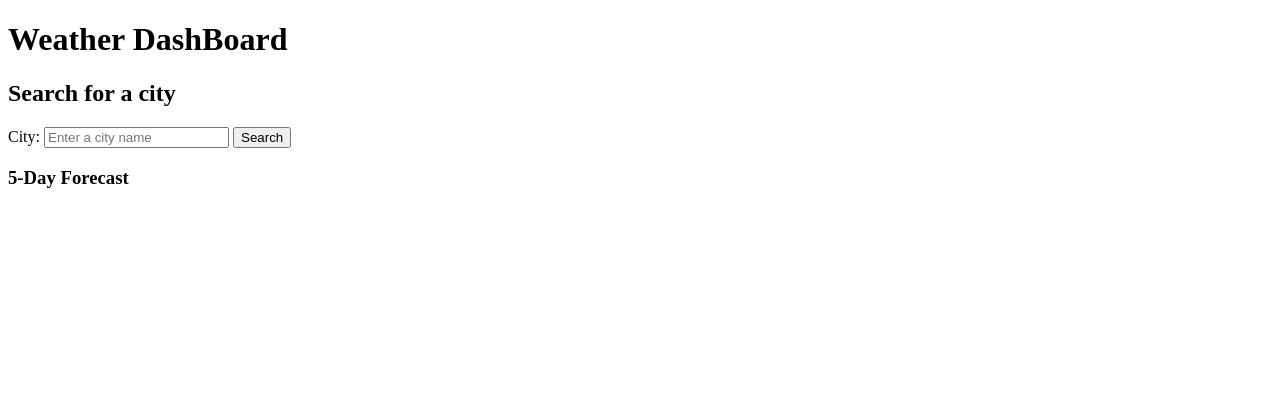
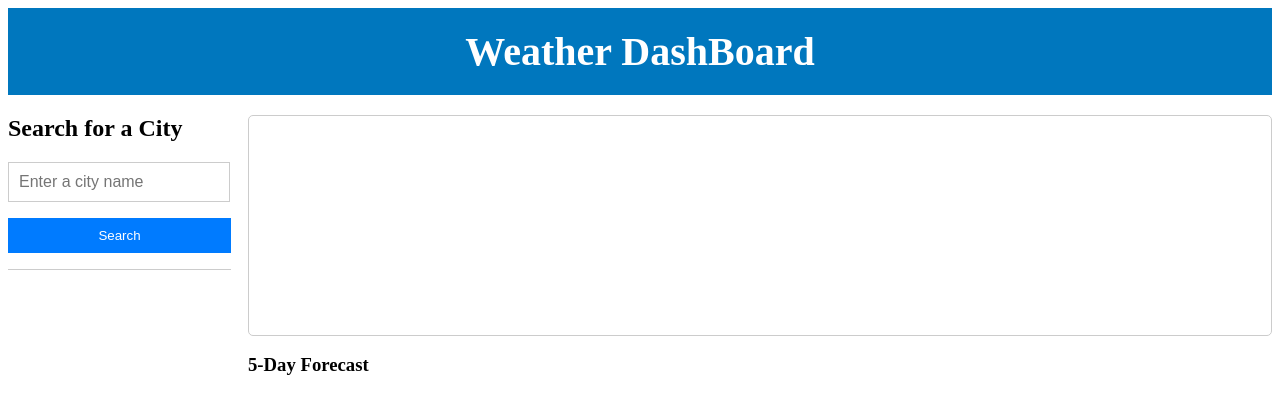
Before and after one commit to SixFourDev/weather-dashboard, a plain HTML site: page index.html in a window 1280 px wide. Drawn offline with Linux system fonts and the light colour scheme.

Commit message:
edited html, and got most styling done in css

```diff
--- a/assets/css/style.css
+++ b/assets/css/style.css
@@ -0,0 +1,68 @@
+header {
+  display: flex;
+  justify-content: center;
+  background-color: #0077be;
+  color: #fff;
+  padding: 20px;
+}
+
+h1 {
+  font-size: 40px;
+  margin: 0;
+}
+
+.search {
+  background-color: #fff;
+  border-bottom: 1px solid #ccc;
+  margin-bottom: 30px;
+  width: 223px;
+}
+
+.search form {
+  display: flex;
+  flex-direction: column;
+}
+
+.search form input,
+.search form button {
+  margin-bottom: 1rem;
+}
+
+.search label {
+  font-size: 14px;
+}
+
+.search input[type="text"] {
+  border: 1px solid #ccc;
+  font-size: 16px;
+  padding: 10px;
+  width: 200px;
+  margin-right: 10px;
+}
+
+.search button[type="submit"] {
+  background-color: #007bff;
+  width: 223px;
+  border: none;
+  color: #fff;
+  cursor: pointer;
+  padding: 10px 20px;
+  transition: all 0.2s ease-in-out;
+}
+
+.search button[type="submit"]:hover {
+  background-color: #0062cc;
+}
+
+.current-weather {
+  display: flex;
+  border: 1px solid #ccc;
+  border-radius: 5px;
+  padding: 100px;
+  margin-top: -185px;
+  margin-left: 240px;
+}
+
+.forecast h3 {
+  margin-left: 240px;
+}
--- a/index.html
+++ b/index.html
@@ -15,9 +15,9 @@
     </header>
     <main>
         <section class="search">
-            <h2>Search for a city</h2>
+            <h2>Search for a City</h2>
             <form>
-                <label for="city">City:</label>
+                <label for="city"></label>
                 <input type="text" id="city" name="city" placeholder="Enter a city name">
                 <button type="submit">Search</button>
             </form>
```
